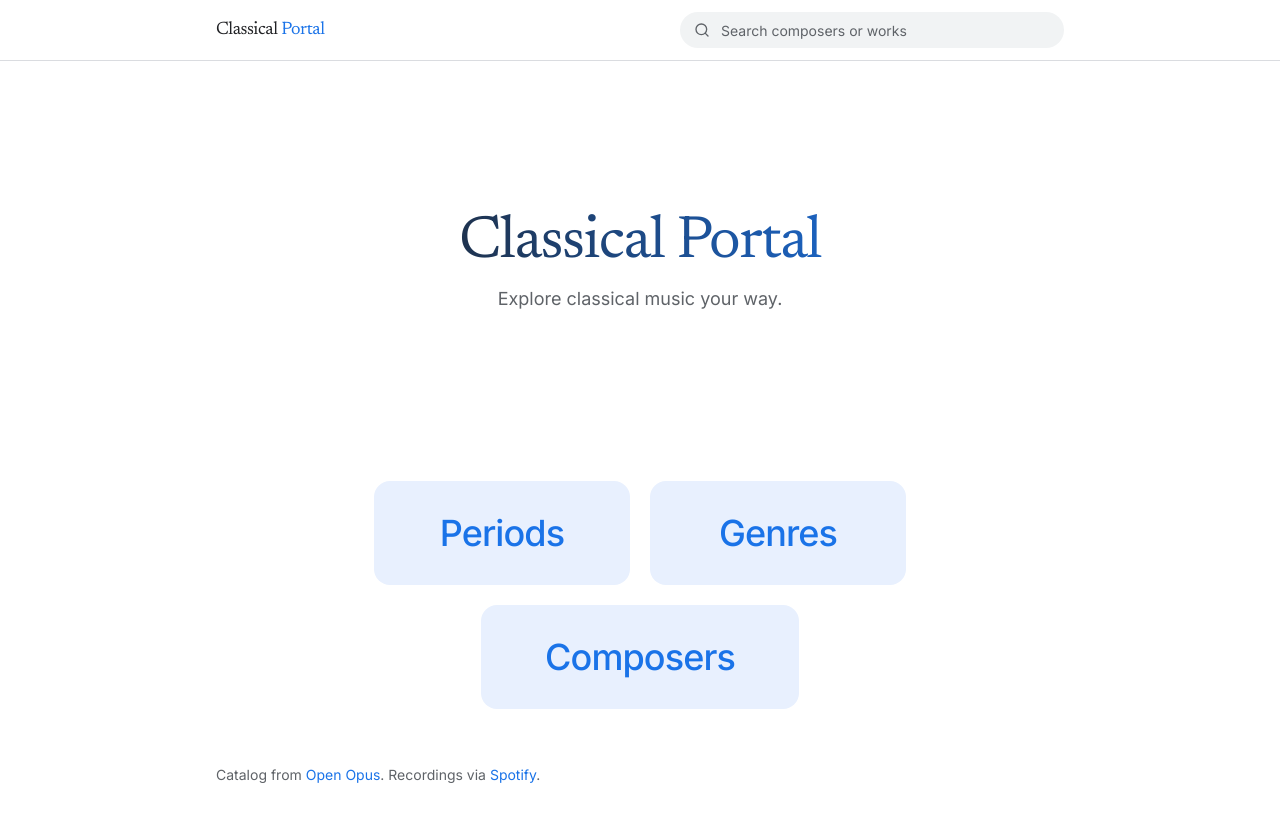
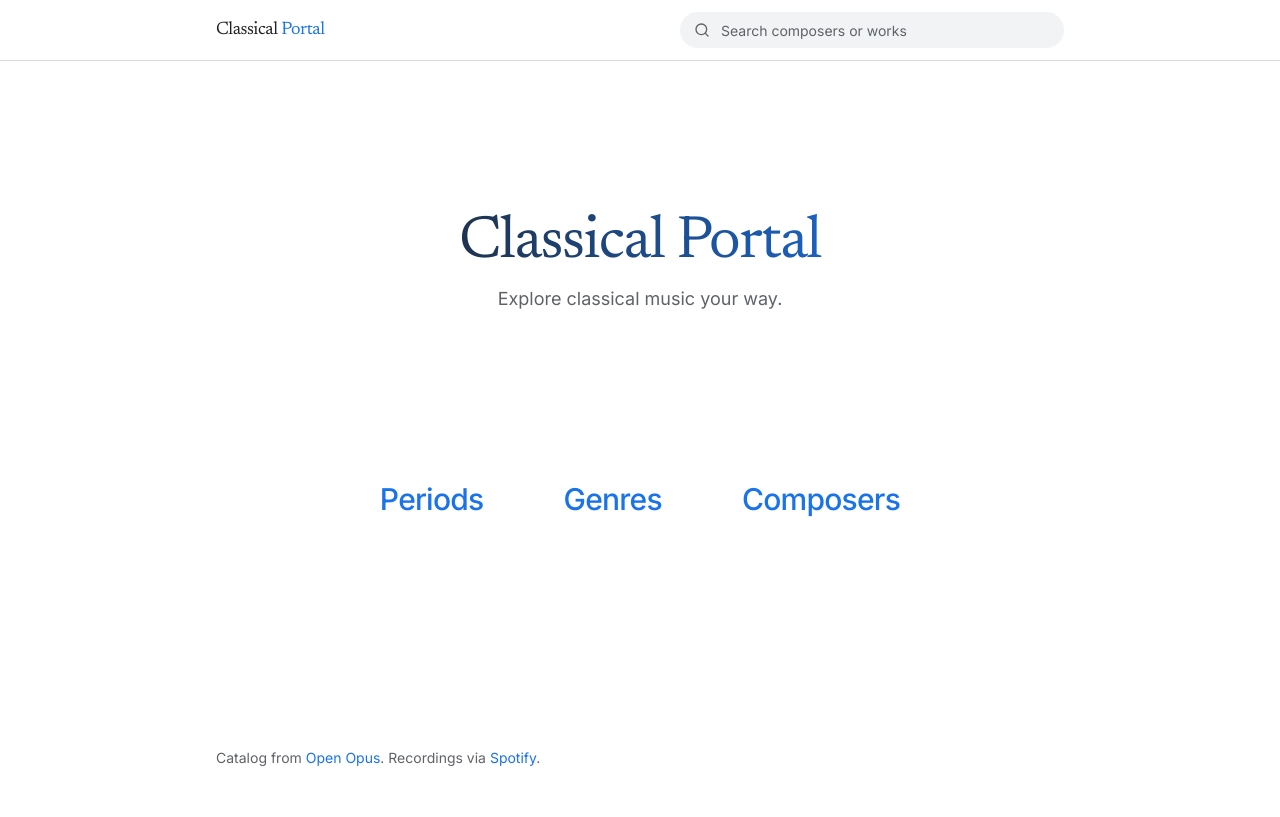
Before and after one commit to TheKaoser/classical-portal, a Next.js app: page / in a window 1280 px wide. Built offline with nearby package versions, Linux system fonts and the light colour scheme.

Commit message:
Redesign homepage browse links as a single Google-style row
Replace the stacked Periods|Genres / Composers button layout with one
centered horizontal row of three large blue text-only links.

Co-authored-by: Rodrigo Alonso <TheKaoser@users.noreply.github.com>

```diff
--- a/app/page.tsx
+++ b/app/page.tsx
@@ -1,37 +1,10 @@
 import Link from "next/link"
-import { cn } from "@/lib/utils"
 
-const PAIR = [
-  {
-    href: "/periods",
-    title: "Periods",
-  },
-  {
-    href: "/genres",
-    title: "Genres",
-  },
+const ENTRIES = [
+  { href: "/periods", title: "Periods" },
+  { href: "/genres", title: "Genres" },
+  { href: "/composers", title: "Composers" },
 ] as const
-
-const COMPOSERS = {
-  href: "/composers",
-  title: "Composers",
-} as const
-
-function EntryButton({ href, title }: { href: string; title: string }) {
-  return (
-    <Link
-      href={href}
-      className={cn(
-        "inline-flex min-w-52 items-center justify-center rounded-2xl bg-surface-blue px-14 py-7",
-        "text-3xl font-medium tracking-tight text-primary sm:min-w-64 sm:px-16 sm:py-8 sm:text-4xl",
-        "outline-none transition-colors hover:bg-accent hover:text-accent-foreground",
-        "focus-visible:ring-2 focus-visible:ring-ring focus-visible:ring-offset-2"
-      )}
-    >
-      {title}
-    </Link>
-  )
-}
 
 export default function HomePage() {
   return (
@@ -46,15 +19,18 @@ export default function HomePage() {
       </section>
 
       <nav
-        className="mx-auto flex w-full max-w-3xl flex-col items-center gap-4 sm:gap-5"
+        className="flex flex-wrap items-center justify-center gap-x-12 gap-y-4 sm:gap-x-16 md:gap-x-20"
         aria-label="Browse catalog"
       >
-        <div className="flex w-full flex-col items-center justify-center gap-4 sm:flex-row sm:gap-5">
-          {PAIR.map((entry) => (
-            <EntryButton key={entry.href} {...entry} />
-          ))}
-        </div>
-        <EntryButton {...COMPOSERS} />
+        {ENTRIES.map(({ href, title }) => (
+          <Link
+            key={href}
+            href={href}
+            className="text-2xl font-medium tracking-tight text-primary outline-none transition-colors hover:text-primary-hover focus-visible:rounded-sm focus-visible:ring-2 focus-visible:ring-ring focus-visible:ring-offset-2 sm:text-3xl"
+          >
+            {title}
+          </Link>
+        ))}
       </nav>
     </div>
   )
```
